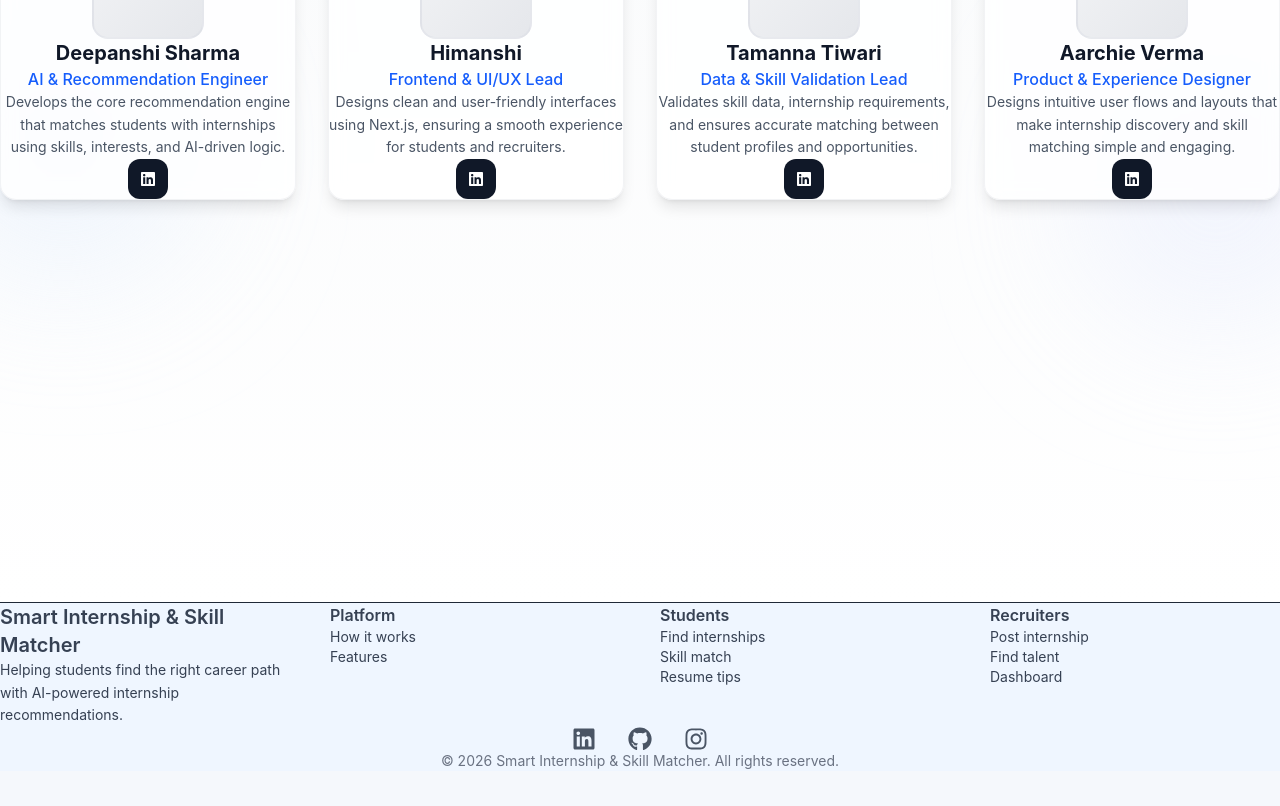
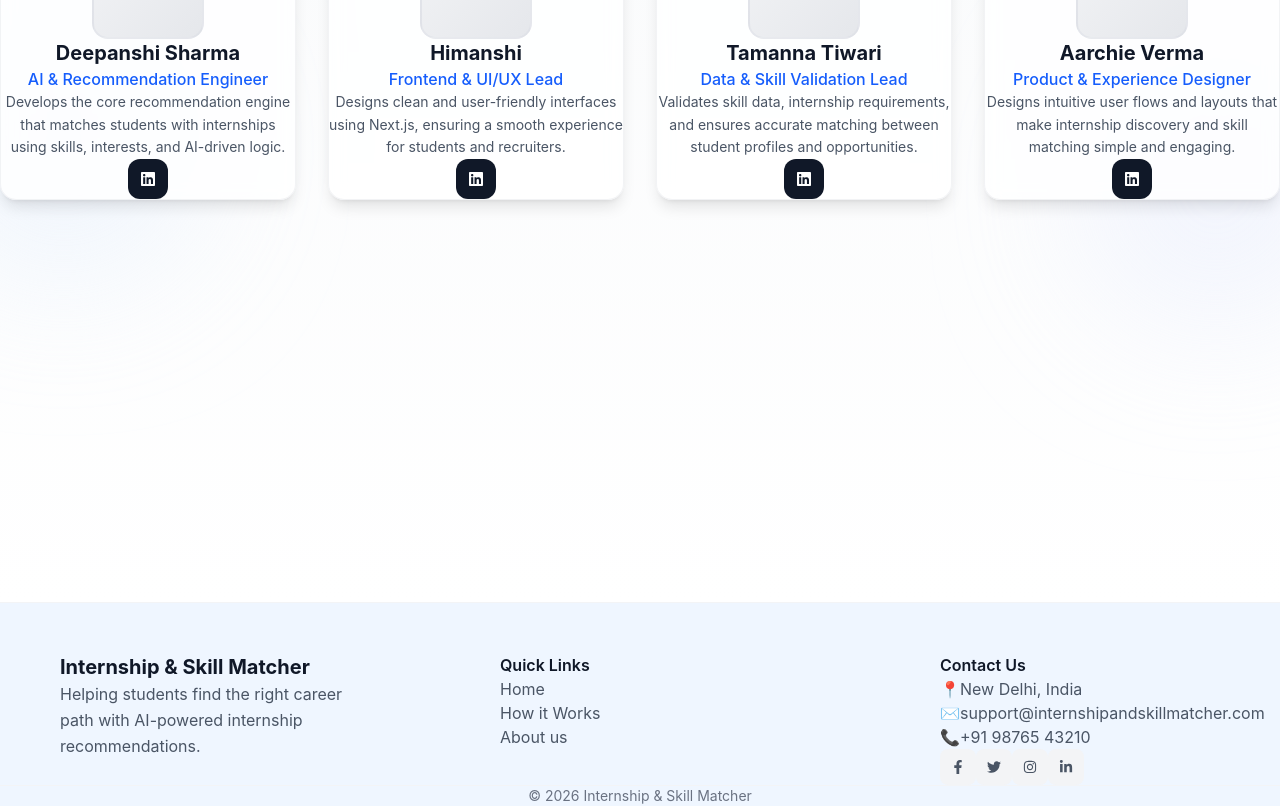
Before and after one commit to Tamanna200513/Internship-And-Skill-Matcher-Platform, a Next.js app: page / in a window 1280 px wide. Shown: the part 1612-2418 px from the top of the page. Before the commit the page ends 2383 px from the top, so only its background shows below. Built offline with nearby package versions, Linux system fonts and the light colour scheme.

Commit message:
update Footer

```diff
--- a/app/globals.css
+++ b/app/globals.css
@@ -279,3 +279,14 @@ body {
   cursor: pointer;
   color: white;
 }
+
+.col-span-1 {
+  padding-left: 60px;
+  padding-top: 50px;
+}
+
+.col-span-2 {
+  padding-bottom: 8px;
+  padding-left: 90px;
+  padding-top: 10px;
+}
--- a/components/Common/Footer.jsx
+++ b/components/Common/Footer.jsx
@@ -1,67 +1,154 @@
-// components/Footer.jsx
+// components/Footer.js
 "use client";
-
-import { FaLinkedin, FaGithub, FaInstagram } from "react-icons/fa";
+import Link from "next/link";
+import { useAuth } from "@/context/AuthContext";
+import { FaFacebookF, FaTwitter, FaLinkedinIn, FaInstagram } from "react-icons/fa";
+import { useEffect, useState } from "react";
 
 export default function Footer() {
+  const { user, loading: authLoading } = useAuth();
+  const [isClient, setIsClient] = useState(false);
+
+  // Ensure this runs only on client (to avoid hydration issues)
+  useEffect(() => {
+    setIsClient(true);
+  }, []);
+
+  // While auth is loading, show a minimal skeleton
+  if (!isClient || authLoading) {
+    return (
+      <footer className="bg-white border-t border-gray-100">
+        <div className="max-w-7xl mx-auto px-4 sm:px-6 lg:px-8 py-12">
+          <div className="grid grid-cols-1 md:grid-cols-3 gap-10">
+            <div className="space-y-4">
+              <div className="h-6 w-32 bg-gray-200 rounded animate-pulse"></div>
+              <div className="h-4 w-48 bg-gray-200 rounded animate-pulse"></div>
+            </div>
+            <div className="space-y-3">
+              {[...Array(4)].map((_, i) => (
+                <div key={i} className="h-4 w-24 bg-gray-200 rounded animate-pulse"></div>
+              ))}
+            </div>
+            <div className="space-y-3">
+              {[...Array(3)].map((_, i) => (
+                <div key={i} className="h-4 w-32 bg-gray-200 rounded animate-pulse"></div>
+              ))}
+              <div className="flex space-x-2 pt-2">
+                {[...Array(4)].map((_, i) => (
+                  <div key={i} className="w-9 h-9 rounded-lg bg-gray-200 animate-pulse"></div>
+                ))}
+              </div>
+            </div>
+          </div>
+          <div className="mt-10 pt-6 border-t border-gray-100">
+            <div className="h-4 w-64 bg-gray-200 rounded mx-auto animate-pulse"></div>
+          </div>
+        </div>
+      </footer>
+    );
+  }
+
+  const quickLinks = [
+    { name: "Home", href: "/" },
+    { name: "How it Works", href: "/how-it-works" },
+    { name: "About us", href: "/about" },
+  ];
+
+  if (user) {
+    quickLinks.splice(2, 0, { name: "Dashboard", href: "/dashboard" })
+      quickLinks.splice(2, 0, { name: "Internships", href: "/internships" })
+        quickLinks.splice(2, 0, { name: "Resume", href: "/resume" })
+        quickLinks.splice(2, 0, { name: "Skill Match", href: "/skill-match" })
+        quickLinks.splice(2, 0, { name: "Placement Rounds", href: "/placement-rounds" }
+    );
+  }
+
   return (
-    <footer className="bg-blue-50 border-t mt-20">
-      <div className="max-w-7xl mx-auto px-6 py-12">
+    <footer className="bg-blue-50 border-t border-gray-100">
+      <div className="max-w-7xl mx-auto px-4 sm:px-6 lg:px-8 py-12">
+        <div className="grid grid-cols-1 md:grid-cols-3 gap-10">
 
-        {/* Main Grid */}
-        <div className="grid grid-cols-1 md:grid-cols-4 gap-10 text-gray-700">
-
-          <div>
-            <h3 className="text-xl font-semibold mb-3 left:50%">
-              Smart Internship & Skill Matcher
-            </h3>
-            <p className="text-sm leading-relaxed">
-              Helping students find the right career path with AI-powered
-              internship recommendations.
+          <div className="col-span-1">
+              <span className="text-xl font-bold text-gray-900">Internship & Skill Matcher</span>
+            <p className="text-gray-600 leading-relaxed max-w-xs">
+              Helping students find the right career path with AI-powered internship recommendations.
             </p>
           </div>
 
-          <div>
-            <h4 className="font-semibold mb-3">Platform</h4>
-            <ul className="space-y-2 text-sm">
-              <li className="hover:text-blue-600 cursor-pointer">How it works</li>
-              <li className="hover:text-blue-600 cursor-pointer">Features</li>
-
+          {/* Quick Links */}
+          <div className="col-span-1">
+            <h2 className="text-base font-semibold text-gray-900 mb-4">Quick Links</h2>
+            <ul className="space-y-2.5">
+              {quickLinks.map((link) => (
+                <li key={link.name}>
+                  <Link
+                    href={link.href}
+                    className="inline-block text-gray-600 hover:text-gray-900 transition-colors duration-200 relative group"
+                  >
+                    {link.name}
+                    <span className="absolute -bottom-0.5 left-0 w-0 h-0.5 bg-gray-900 transition-all duration-200 group-hover:w-6"></span>
+                  </Link>
+                </li>
+              ))}
             </ul>
           </div>
 
-          <div>
-            <h4 className="font-semibold mb-3">Students</h4>
-            <ul className="space-y-2 text-sm">
-              <li className="hover:text-blue-600 cursor-pointer">Find internships</li>
-              <li className="hover:text-blue-600 cursor-pointer">Skill match</li>
-              <li className="hover:text-blue-600 cursor-pointer">Resume tips</li>
-            </ul>
+          {/* Contact & Social */}
+          <div className="col-span-1">
+            <h2 className="text-base font-semibold text-gray-900 mb-4">Contact Us</h2>
+            <div className="space-y-2.5 text-gray-600">
+              <p className="flex items-start">
+                <span className="mr-2 mt-0.5">📍</span>
+                <span>New Delhi, India</span>
+              </p>
+              <p className="flex items-start">
+                <span className="mr-2 mt-0.5">✉️</span>
+                <a
+                  href="mailto:support@internshipandskillmatcher.com"
+                  className="hover:text-gray-900 transition-colors"
+                >
+                  support@internshipandskillmatcher.com
+                </a>
+              </p>
+              <p className="flex items-start">
+                <span className="mr-2 mt-0.5">📞</span>
+                <a
+                  href="tel:+919876543210"
+                  className="hover:text-gray-900 transition-colors"
+                >
+                  +91 98765 43210
+                </a>
+              </p>
+            </div>
+
+            <div className="flex space-x-3 mt-5">
+              {[
+                { Icon: FaFacebookF, href: "https://facebook.com/yourpage", hover: "hover:bg-blue-600" },
+                { Icon: FaTwitter, href: "https://twitter.com/yourpage", hover: "hover:bg-sky-500" },
+                { Icon: FaInstagram, href: "https://instagram.com/yourpage", hover: "hover:bg-pink-600" },
+                { Icon: FaLinkedinIn, href: "https://linkedin.com/company/yourpage", hover: "hover:bg-blue-700" },
+              ].map(({ Icon, href, hover }, i) => (
+                <a
+                  key={i}
+                  href={href}
+                  target="_blank"
+                  rel="noopener noreferrer"
+                  className={`w-9 h-9 rounded-lg flex items-center justify-center bg-gray-100 text-gray-600 ${hover} hover:text-white transition-all duration-200`}
+                  aria-label={`Follow on ${Icon.name}`}
+                >
+                  <Icon className="text-sm" />
+                </a>
+              ))}
+            </div>
           </div>
-
-          <div>
-            <h4 className="font-semibold mb-3">Recruiters</h4>
-            <ul className="space-y-2 text-sm">
-              <li className="hover:text-blue-600 cursor-pointer">Post internship</li>
-              <li className="hover:text-blue-600 cursor-pointer">Find talent</li>
-              <li className="hover:text-blue-600 cursor-pointer">Dashboard</li>
-            </ul>
-          </div>
-
         </div>
 
-        {/* Social Icons */}
-        <div className="flex justify-center gap-8 mt-12 text-2xl text-gray-600">
-          <FaLinkedin className="hover:text-blue-600 cursor-pointer" />
-          <FaGithub className="hover:text-black cursor-pointer" />
-          <FaInstagram className="hover:text-pink-500 cursor-pointer" />
+        {/* Bottom Bar */}
+        <div className="mt-10 pt-6 border-t border-gray-100 text-center">
+          <p className="text-sm text-gray-500">
+            © {new Date().getFullYear()} Internship & Skill Matcher
+          </p>
         </div>
-
-        {/* Copyright */}
-        <p className="text-center text-sm text-gray-500 mt-6">
-          © 2026 Smart Internship & Skill Matcher. All rights reserved.
-        </p>
-
       </div>
     </footer>
   );
--- a/components/Home/HeroSection.jsx
+++ b/components/Home/HeroSection.jsx
@@ -1,7 +1,3 @@
-
-
-
-
 // components/HeroSection.jsx
 'use client';
 
```
